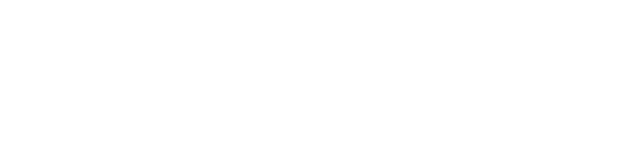
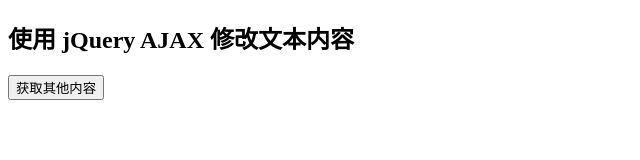
Before and after one commit to ZZMax0625/ZZMax0625.github.io, a plain HTML site: page index.html in a window 1280 px wide. Shown: the whole page, without its empty margins (0-640 px from the left). Drawn offline with Linux system fonts and the light colour scheme.

Commit message:
ajax test

```diff
--- a/index.html
+++ b/index.html
@@ -1,8 +1,39 @@
 <!DOCTYPE html>
 <html lang="en">
-<head>
-<meta charset="UTF-8">
-<title>世界树</title>
+  <head>
+    <meta charset="UTF-8" />
+    <title>世界树</title>
 
-</body>
+    <script src="/js/jquery.min.js"></script>
+
+    <script>
+      // $(document).ready(function () {
+      //   console.log("sdsda");
+      //   $("button").click(function () {
+      //     $.ajax({
+      //       url: "http://47.113.230.141/test",
+      //       success: function (result) {
+      //         $("#div1").html(result);
+      //       },
+      //     });
+      //   });
+      // });
+      function function01() {
+        console.log("sdsda");
+        $.ajax({
+          url: "http://47.113.230.141:8087/test",
+          success: function (result) {
+            console.log("成功");
+            console.log(result);
+            $("#div1").html(result);
+          },
+        });
+      }
+    </script>
+  </head>
+
+  <body>
+    <div id="div1"><h2>使用 jQuery AJAX 修改文本内容</h2></div>
+    <button onclick="function01()">获取其他内容</button>
+  </body>
 </html>
```
